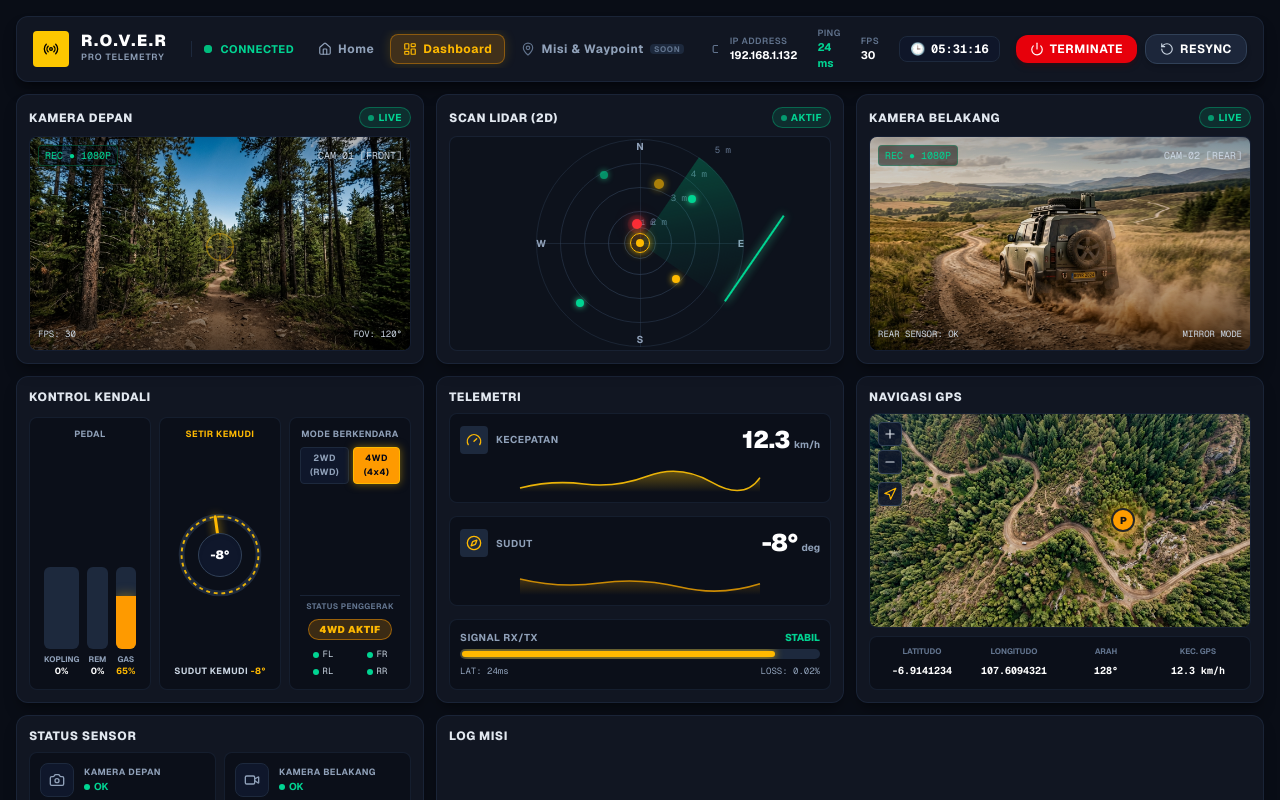
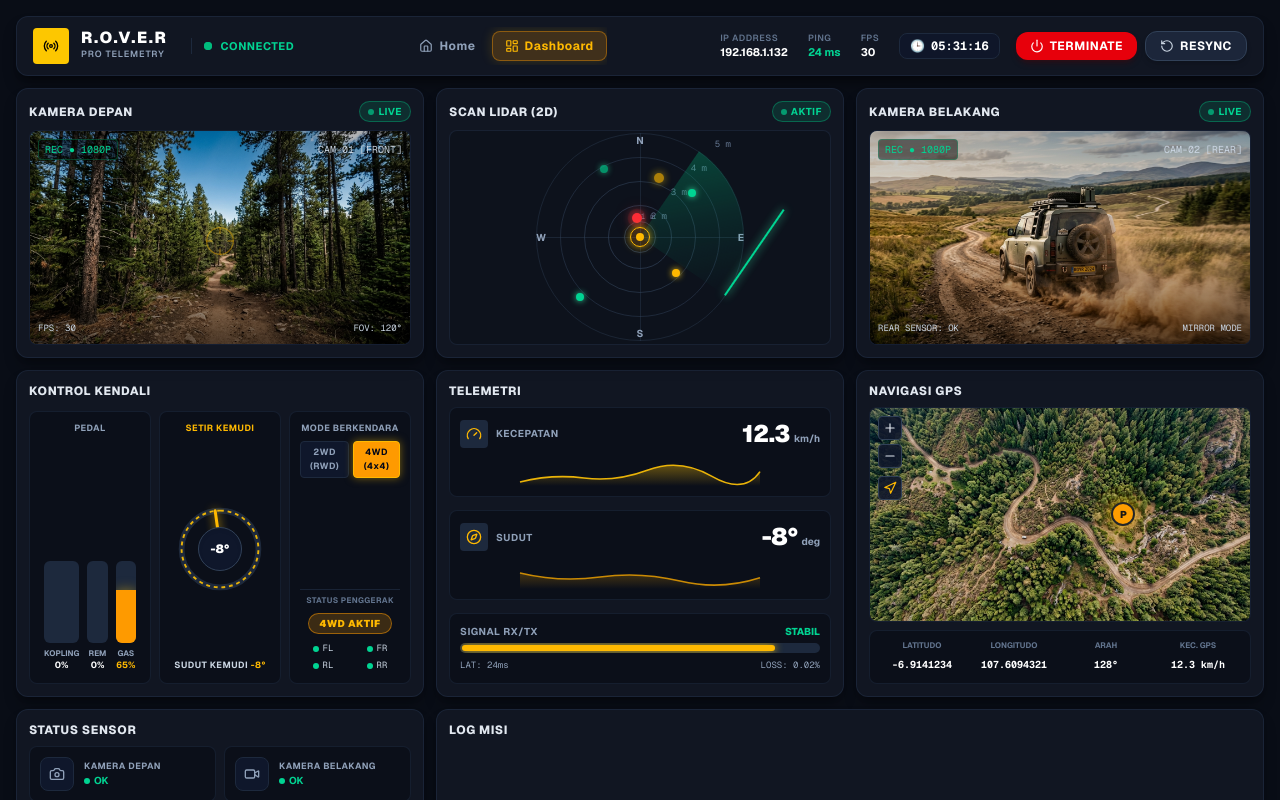
Before and after one commit to Deikazen/rover-iwill, a Next.js app in the folder frontend/: page /dashboard in a window 1280 px wide. Shown: the top 800 px of the page. Built offline with nearby package versions, Linux system fonts and the light colour scheme.

Commit message:
delete a few item at navbar

```diff
--- a/frontend/app/dashboard/components/DashboardNavbar.tsx
+++ b/frontend/app/dashboard/components/DashboardNavbar.tsx
@@ -12,7 +12,7 @@ import {
   Video,
   Sliders,
   Settings,
-  HelpCircle
+  HelpCircle,
 } from "lucide-react";
 
 interface DashboardNavbarProps {
@@ -32,21 +32,23 @@ export default function DashboardNavbar({
   isConnected,
   isTerminated,
   onTerminate,
-  onResync
+  onResync,
 }: DashboardNavbarProps) {
   const [activeTab, setActiveTab] = useState("dashboard");
   const [showDummyNotice, setShowDummyNotice] = useState<string | null>(null);
 
   const navItems = [
     { id: "home", label: "Home", href: "/landing", icon: Home, isReal: true },
-    { id: "dashboard", label: "Dashboard", href: "/dashboard", icon: LayoutDashboard, isReal: true },
-    { id: "misi", label: "Misi & Waypoint", href: "#", icon: MapPin, isReal: false },
-    { id: "arsip", label: "Arsip Kamera", href: "#", icon: Video, isReal: false },
-    { id: "kalibrasi", label: "Kalibrasi Sensor", href: "#", icon: Sliders, isReal: false },
-    { id: "settings", label: "Pengaturan Rover", href: "#", icon: Settings, isReal: false }
+    {
+      id: "dashboard",
+      label: "Dashboard",
+      href: "/dashboard",
+      icon: LayoutDashboard,
+      isReal: true,
+    },
   ];
 
-  const handleNavClick = (item: typeof navItems[0]) => {
+  const handleNavClick = (item: (typeof navItems)[0]) => {
     if (!item.isReal) {
       setShowDummyNotice(item.label);
       setTimeout(() => setShowDummyNotice(null), 3000);
@@ -139,13 +141,17 @@ export default function DashboardNavbar({
             <span className="text-[9px] text-slate-500 uppercase font-semibold block tracking-wider">
               IP ADDRESS
             </span>
-            <span className="text-white font-bold text-[11px]">192.168.1.132</span>
+            <span className="text-white font-bold text-[11px]">
+              192.168.1.132
+            </span>
           </div>
           <div>
             <span className="text-[9px] text-slate-500 uppercase font-semibold block tracking-wider">
               PING
             </span>
-            <span className="text-emerald-400 font-bold text-[11px]">{ping} ms</span>
+            <span className="text-emerald-400 font-bold text-[11px]">
+              {ping} ms
+            </span>
           </div>
           <div>
             <span className="text-[9px] text-slate-500 uppercase font-semibold block tracking-wider">
```
